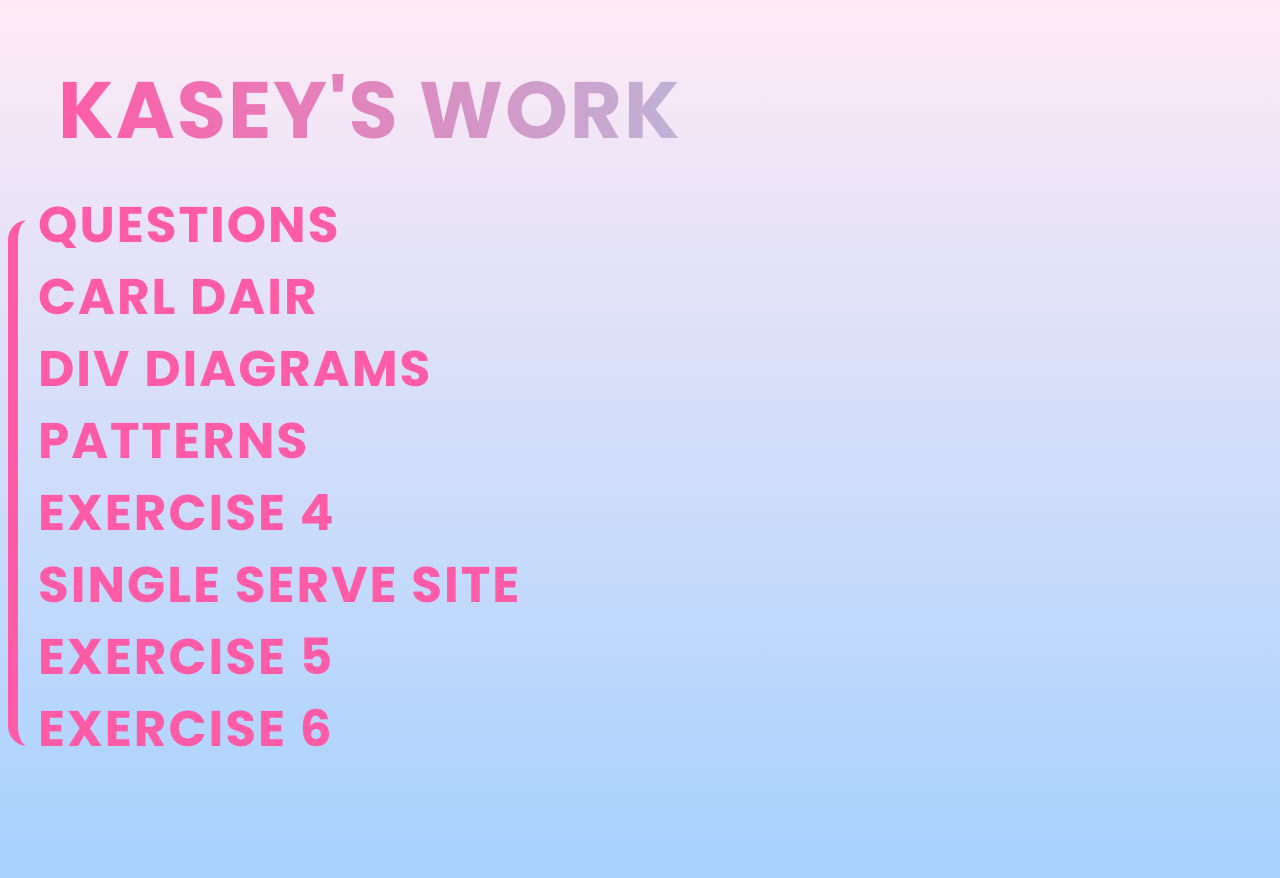
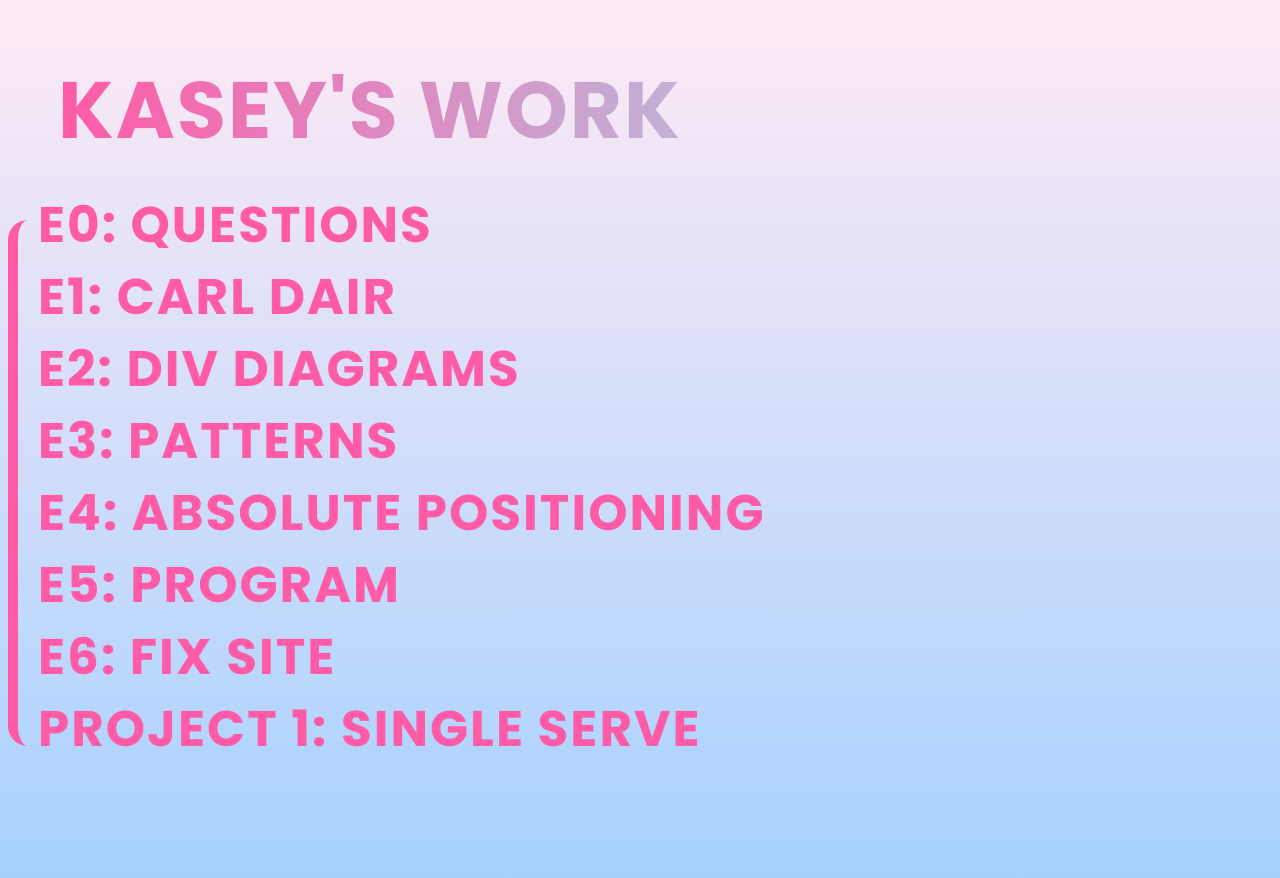
Before and after one commit to KaseyThomas/kaseyrepository, a plain HTML site: page index.html in a window 1280 px wide. Drawn offline with Linux system fonts and the light colour scheme.

Commit message:
name change

```diff
--- a/index.html
+++ b/index.html
@@ -9,14 +9,14 @@
 	<header>Kasey's Work</header>
 	<body>
 		<ul>
-		<li><a href="e0/index.html">Questions</a></li>
-		<li><a href="e1/index.html">Carl dair</a></li>
-		<li><a href="e2/index.html">Div Diagrams</a></li>
-		<li><a href="e3/index.html">Patterns</a></li>
-		<li><a href="e4/index.html">Exercise 4</a></li>
-		<li><a href="projects/p1/index.html">Single Serve Site</a></li>
-		<li><a href="e5/index.html">Exercise 5</a></li>
-		<li><a href="e6/index.html">Exercise 6</a></li>
+		<li><a href="e0/index.html">E0: Questions</a></li>
+		<li><a href="e1/index.html">E1: Carl Dair</a></li>
+		<li><a href="e2/index.html">E2: Div Diagrams</a></li>
+		<li><a href="e3/index.html">E3: Patterns</a></li>
+		<li><a href="e4/index.html">E4: Absolute Positioning</a></li>
+		<li><a href="e5/index.html">E5: Program</a></li>
+		<li><a href="e6/index.html">E6: Fix Site</a></li>
+		<li><a href="projects/p1/index.html">Project 1: Single Serve</a></li>
 
 
 	</ul>
```
Also changed, not shown: 1 other file.
